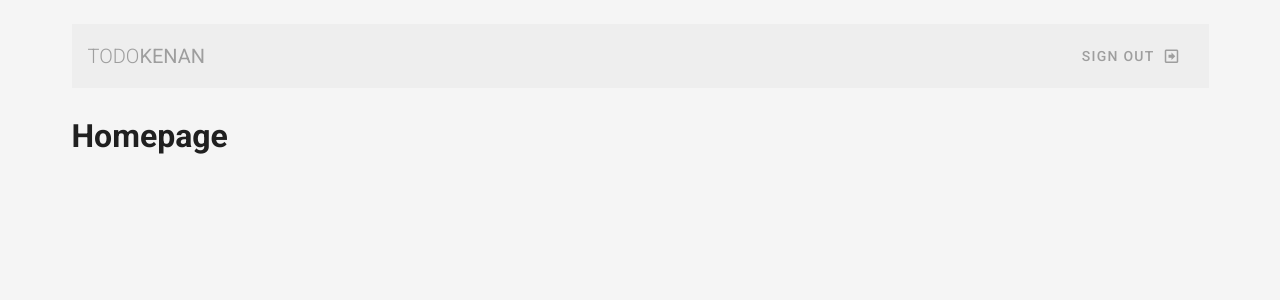
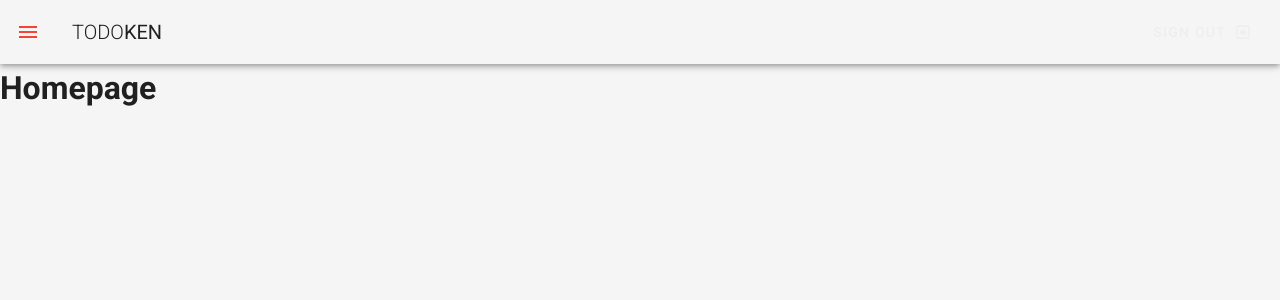
Before and after one commit to Kenan-Kadic/nuxt-proba, a Nuxt app: page / in a window 1280 px wide. Shown: the top 300 px of the page. Built offline with nearby package versions, Linux system fonts and the light colour scheme.

Commit message:
Navbar added

```diff
--- a/components/Navbar.vue
+++ b/components/Navbar.vue
@@ -1,23 +1,30 @@
 <template>
-  <v-container>
-    <nav>
-      <v-toolbar flat app class="grey lighten-3">
-      <v-toolbar-title class="text-uppercase grey--text">
-        <span class="font-weight-light">Todo</span>
-        <span>Kenan</span>
-      </v-toolbar-title>
+  <div class="Navbar">
+    <v-app-bar text app>
+      <v-app-bar-nav-icon class="red--text" @click="drawer = !drawer"></v-app-bar-nav-icon>
+    <v-app-bar-title class="text-uppercase grey-- text text-no-wrap">
+      <span class="font-weight-light">Todo</span>
+        <span>Ken</span>
+    </v-app-bar-title>
         <v-spacer></v-spacer>
-      <v-btn text color="grey">
+      <v-btn text color="grey lighten-3">
       <span>Sign Out</span>
       <v-icon right>mdi-arrow-right-bold-box-outline</v-icon>
       </v-btn>
-      </v-toolbar>
-    </nav>
-  </v-container>
+      </v-app-bar>
+
+      <v-navigation-drawer app v-model="drawer" class="red">
+        <p>test</p>
+      </v-navigation-drawer>
+  </div>
 </template>
 
 <script>
   export default {
-
+    data() {
+      return {
+        drawer: false
+      }
+    }
   }
 </script>
--- a/layouts/default.vue
+++ b/layouts/default.vue
@@ -1,13 +1,17 @@
 <template>
-  <v-app >
+  <v-app>
     <v-main class="grey lighten-4">
+        <Navbar></Navbar>
         <Nuxt />
     </v-main>
   </v-app>
 </template>
 
 <script>
+import Navbar from "~/components/Navbar";
+
 export default {
+    components: {Navbar},
   name: 'DefaultLayout',
   data () {
     return {
--- a/pages/home.vue
+++ b/pages/home.vue
@@ -1,9 +1,9 @@
 <template>
-  <v-container>
+
   <div class="home">
-    <h1>Homepage</h1>
+    <h1 class="float-left">Homepage</h1>
   </div>
-  </v-container>
+
 </template>
 
 <script>
--- a/pages/index.vue
+++ b/pages/index.vue
@@ -1,14 +1,10 @@
 <template>
-  <v-container>
-  <Navbar></Navbar>
     <home></home>
-  </v-container>
 </template>
 
 <script>
 import Home from"./home";
-import Navbar from "~/components/Navbar";
 export default {
-  components: {Navbar, Home}
+  components: {Home}
 }
 </script>
```
